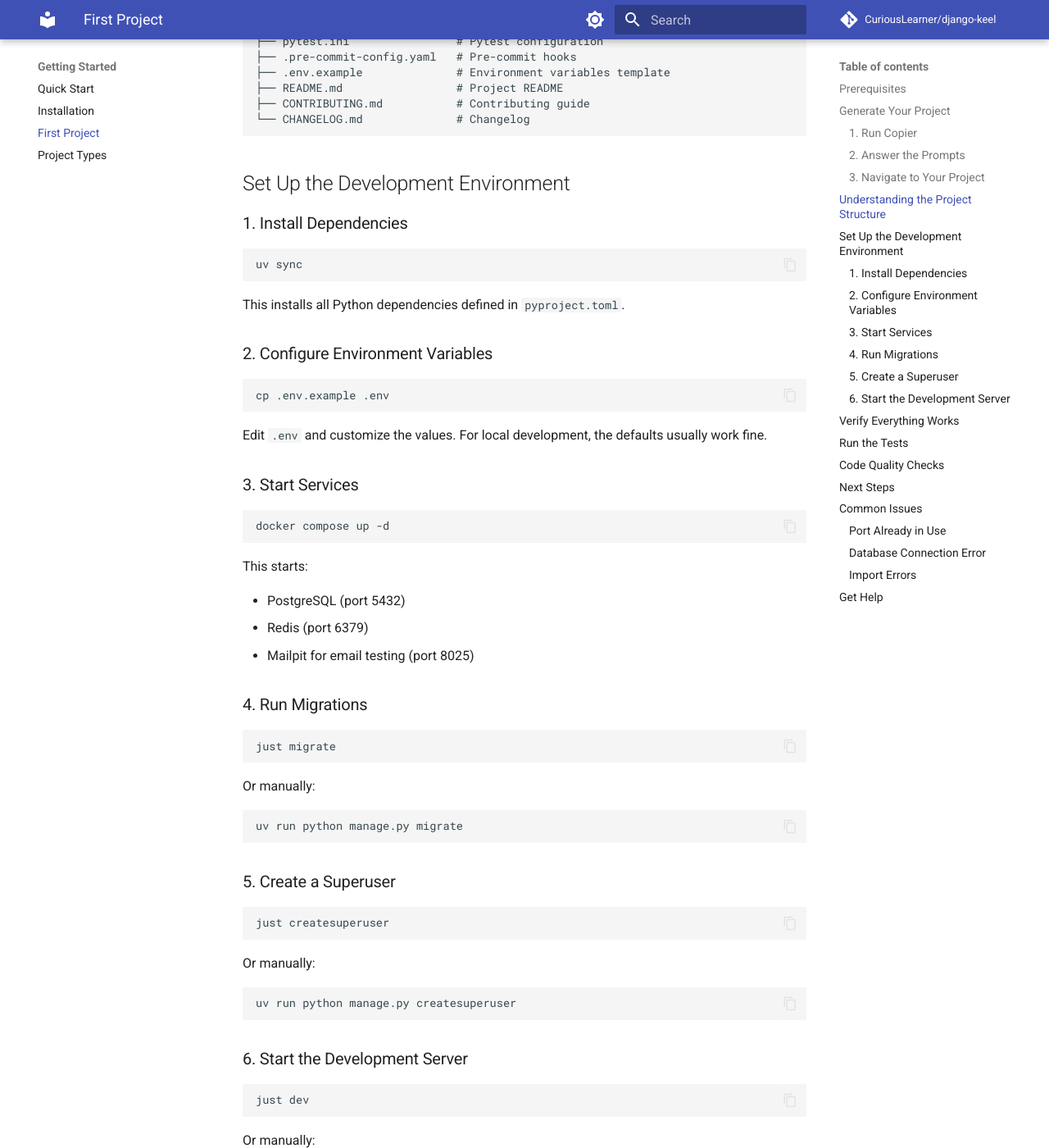
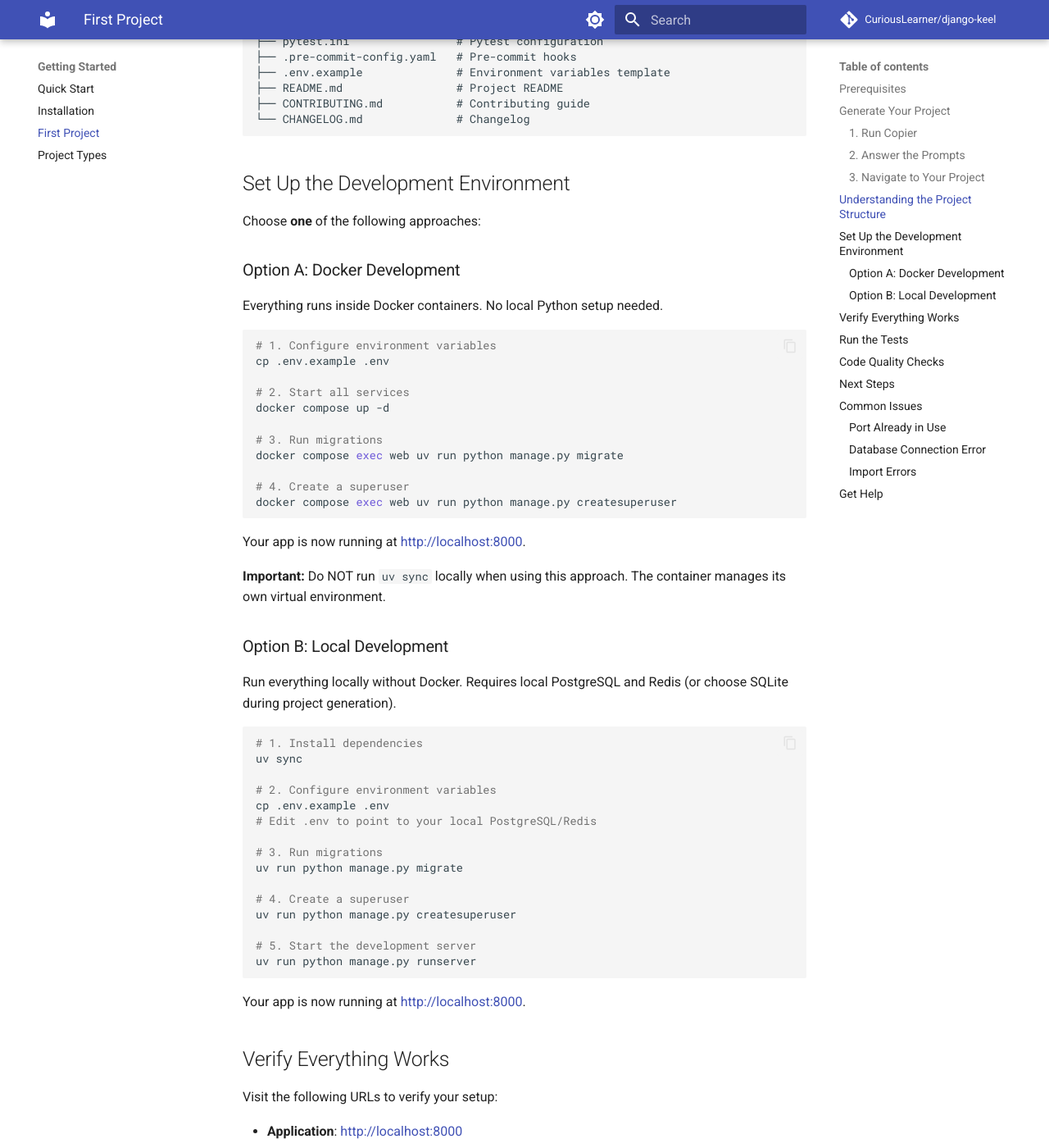
Before and after one commit to CuriousLearner/django-keel, an MkDocs documentation site: the page built from docs/getting-started/first-project.md, in a window 1280 px wide and 1400 px high, scrolled down 2243 px. Shown: the whole window at 82% size. Built offline with MkDocs 1.6.1 and Material for MkDocs 9.7.7, drawn with Linux system fonts in a browser that asks for light colours; comment, search, counter and statistics services are not loaded; the version menu is left out.

Commit message:
docs: Update docs to correctly reflect compose up app

````diff
--- a/docs/getting-started/first-project.md
+++ b/docs/getting-started/first-project.md
@@ -107,69 +107,53 @@ my-awesome-project/
 
 ## Set Up the Development Environment
 
-### 1. Install Dependencies
+Choose **one** of the following approaches:
+
+### Option A: Docker Development
+
+Everything runs inside Docker containers. No local Python setup needed.
 
 ```bash
-uv sync
+# 1. Configure environment variables
+cp .env.example .env
+
+# 2. Start all services
+docker compose up -d
+
+# 3. Run migrations
+docker compose exec web uv run python manage.py migrate
+
+# 4. Create a superuser
+docker compose exec web uv run python manage.py createsuperuser
 ```
 
-This installs all Python dependencies defined in `pyproject.toml`.
+Your app is now running at [http://localhost:8000](http://localhost:8000).
 
-### 2. Configure Environment Variables
+**Important:** Do NOT run `uv sync` locally when using this approach. The container manages its own virtual environment.
+
+### Option B: Local Development
+
+Run everything locally without Docker. Requires local PostgreSQL and Redis (or choose SQLite during project generation).
 
 ```bash
+# 1. Install dependencies
+uv sync
+
+# 2. Configure environment variables
 cp .env.example .env
+# Edit .env to point to your local PostgreSQL/Redis
+
+# 3. Run migrations
+uv run python manage.py migrate
+
+# 4. Create a superuser
+uv run python manage.py createsuperuser
+
+# 5. Start the development server
+uv run python manage.py runserver
 ```
 
-Edit `.env` and customize the values. For local development, the defaults usually work fine.
-
-### 3. Start Services
-
-```bash
-docker compose up -d
-```
-
-This starts:
-
-- PostgreSQL (port 5432)
-- Redis (port 6379)
-- Mailpit for email testing (port 8025)
-
-### 4. Run Migrations
-
-```bash
-just migrate
-```
-
-Or manually:
-
-```bash
-uv run python manage.py migrate
-```
-
-### 5. Create a Superuser
-
-```bash
-just createsuperuser
-```
-
-Or manually:
-
-```bash
-uv run python manage.py createsuperuser
-```
-
-### 6. Start the Development Server
-
-```bash
-just dev
-```
-
-Or manually:
-
-```bash
-uv run python manage.py runserver
-```
+Your app is now running at [http://localhost:8000](http://localhost:8000).
 
 ## Verify Everything Works
 
````
